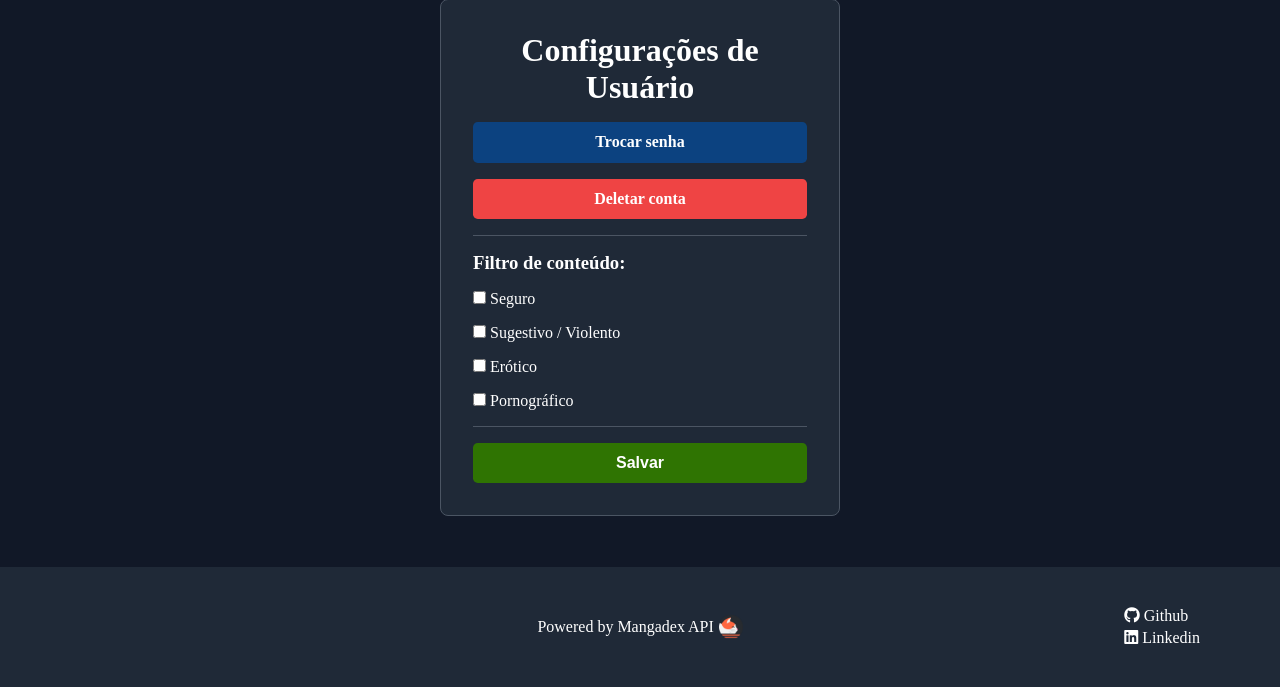
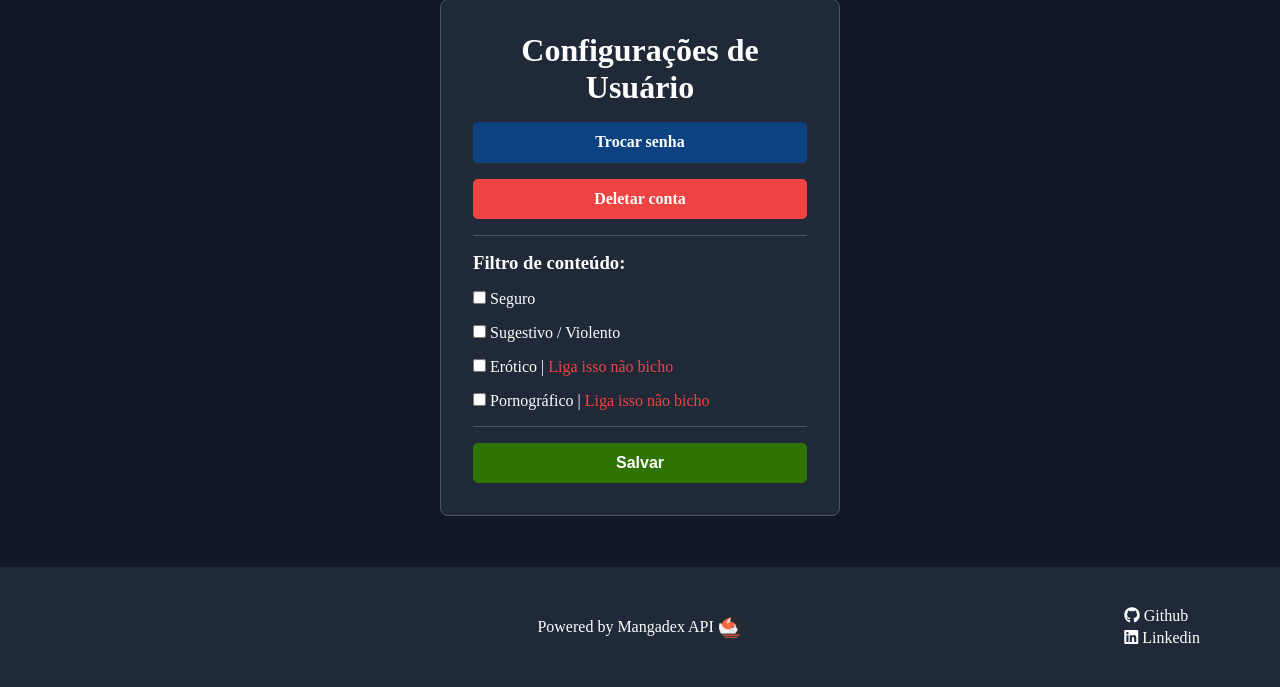
Before and after one commit to ZagZx/manga-and-chips, a Flask app: template app/templates/settings/settings.html in a window 1280 px wide. Shown: the part 113-800 px from the top of the page. Run offline with Flask 3, Linux system fonts and the light colour scheme; the template is opened without the code that fills it, so the values that code supplies are empty; parts of the project's set-up code (start-up, migrations or seed data) failed here and were passed over.

Commit message:
não liga esses filtros aí não bicho

```diff
--- a/app/templates/settings/settings.html
+++ b/app/templates/settings/settings.html
@@ -34,12 +34,12 @@ Configurações
 
         <div>
             <input {% if filters['erotica'] %}checked{% endif %} type="checkbox" name="erotica" id="erotica">
-            <label for="erotica">Erótico</label>
+            <label for="erotica">Erótico | <span class="link">Liga isso não bicho</span></label>
         </div>
 
         <div>
             <input {% if filters['pornographic'] %}checked{% endif %} type="checkbox" name="pornographic" id="pornographic">
-            <label for="pornographic">Pornográfico</label>
+            <label for="pornographic">Pornográfico | <span class="link">Liga isso não bicho</span></label>
         </div>
 
         <div class="break"></div>
```
